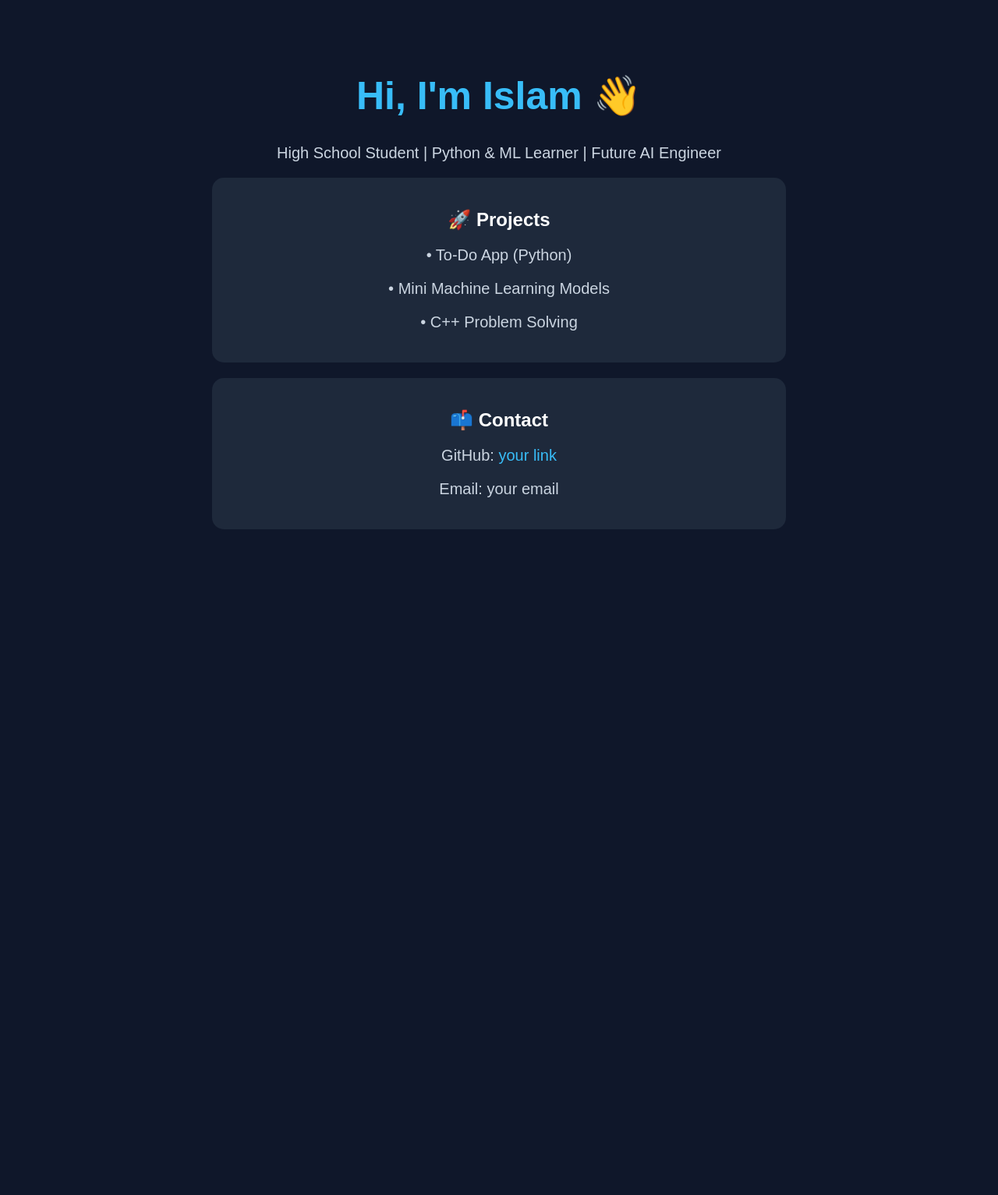
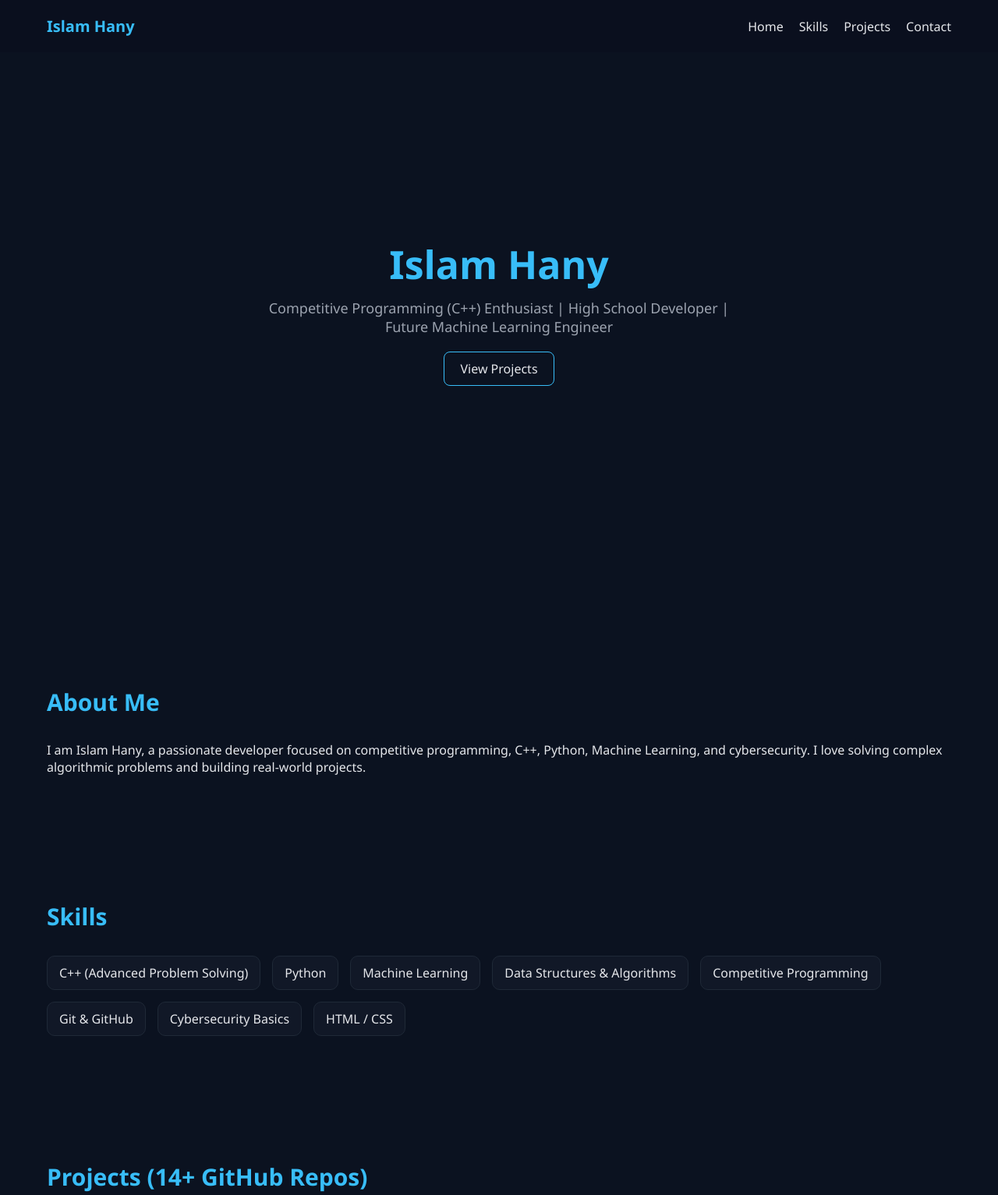
Before and after one commit to GftRr/GftRr.github.io, a plain HTML site: page index.html in a window 1280 px wide. Shown: the top 1533 px of the page at 78% size. Before the commit the page ends 800 px from the top, so only its background shows below. Drawn offline with Linux system fonts and the light colour scheme.

Commit message:
Revamp portfolio layout and styles
Updated the HTML structure and styling for the portfolio page.

```diff
--- a/index.html
+++ b/index.html
@@ -2,63 +2,223 @@
 <html lang="en">
 <head>
 <meta charset="UTF-8">
-    <title>Islam Portfolio</title>
+<meta name="viewport" content="width=device-width, initial-scale=1.0">
+<title>Islam Hany | Portfolio</title>
 <style>
-        body {
-            font-family: Arial;
-            margin: 0;
-            background: #0f172a;
-            color: white;
-            text-align: center;
+/* ===================== GLOBAL ===================== */
+*{
+margin:0;
+padding:0;
+box-sizing:border-box;
+font-family:'Segoe UI', Tahoma, Geneva, Verdana, sans-serif;
 }
 
-        .container {
-            padding: 60px;
+body{
+background:#0b1220;
+color:#e5e7eb;
+overflow-x:hidden;
 }
 
-        h1 {
-            font-size: 50px;
-            color: #38bdf8;
+a{
+color:inherit;
+text-decoration:none;
 }
 
-        p {
-            font-size: 20px;
-            color: #cbd5e1;
+/* ===================== NAVBAR ===================== */
+nav{
+display:flex;
+justify-content:space-between;
+align-items:center;
+padding:20px 60px;
+position:fixed;
+top:0;
+width:100%;
+background:rgba(10,15,30,0.8);
+backdrop-filter:blur(10px);
+z-index:1000;
 }
 
-        .card {
-            background: #1e293b;
-            padding: 20px;
-            margin: 20px auto;
-            width: 60%;
-            border-radius: 15px;
+nav h1{
+font-size:20px;
+color:#38bdf8;
 }
 
-        a {
-            color: #38bdf8;
-            text-decoration: none;
+nav ul{
+display:flex;
+gap:20px;
+list-style:none;
 }
+
+nav ul li:hover{
+color:#38bdf8;
+cursor:pointer;
+}
+
+/* ===================== HERO ===================== */
+.hero{
+height:100vh;
+display:flex;
+flex-direction:column;
+justify-content:center;
+align-items:center;
+text-align:center;
+padding:0 20px;
+}
+
+.hero h2{
+font-size:50px;
+color:#38bdf8;
+margin-bottom:10px;
+}
+
+.hero p{
+font-size:18px;
+color:#9ca3af;
+max-width:600px;
+}
+
+.btn{
+margin-top:20px;
+padding:10px 20px;
+border:1px solid #38bdf8;
+border-radius:8px;
+transition:0.3s;
+}
+
+.btn:hover{
+background:#38bdf8;
+color:#0b1220;
+}
+
+/* ===================== SECTIONS ===================== */
+section{
+padding:80px 60px;
+}
+
+.section-title{
+font-size:30px;
+margin-bottom:30px;
+color:#38bdf8;
+}
+
+/* ===================== SKILLS ===================== */
+.skills{
+display:flex;
+flex-wrap:wrap;
+gap:15px;
+}
+
+.skill{
+padding:10px 15px;
+background:#111827;
+border:1px solid #1f2937;
+border-radius:10px;
+}
+
+/* ===================== PROJECTS ===================== */
+.projects{
+display:grid;
+grid-template-columns:repeat(auto-fit,minmax(250px,1fr));
+gap:20px;
+}
+
+.card{
+background:#111827;
+padding:20px;
+border-radius:12px;
+transition:0.3s;
+border:1px solid #1f2937;
+}
+
+.card:hover{
+transform:translateY(-5px);
+border-color:#38bdf8;
+}
+
+/* ===================== CONTACT ===================== */
+.contact{
+text-align:center;
+}
+
+.contact a{
+display:block;
+margin:10px;
+color:#38bdf8;
+}
+
+footer{
+text-align:center;
+padding:20px;
+color:#6b7280;
+}
+
 </style>
 </head>
 <body>
 
-<div class="container">
-    <h1>Hi, I'm Islam 👋</h1>
-    <p>High School Student | Python & ML Learner | Future AI Engineer</p>
+<nav>
+<h1>Islam Hany</h1>
+<ul>
+<li>Home</li>
+<li>Skills</li>
+<li>Projects</li>
+<li>Contact</li>
+</ul>
+</nav>
 
-    <div class="card">
-        <h2>🚀 Projects</h2>
-        <p>• To-Do App (Python)</p>
-        <p>• Mini Machine Learning Models</p>
-        <p>• C++ Problem Solving</p>
+<div class="hero">
+<h2>Islam Hany</h2>
+<p>Competitive Programming (C++) Enthusiast | High School Developer | Future Machine Learning Engineer</p>
+<a class="btn" href="#projects">View Projects</a>
 </div>
 
+<section>
+<h2 class="section-title">About Me</h2>
+<p>
+I am Islam Hany, a passionate developer focused on competitive programming, C++, Python, Machine Learning, and cybersecurity.
+I love solving complex algorithmic problems and building real-world projects.
+</p>
+</section>
+
+<section>
+<h2 class="section-title">Skills</h2>
+<div class="skills">
+<div class="skill">C++ (Advanced Problem Solving)</div>
+<div class="skill">Python</div>
+<div class="skill">Machine Learning</div>
+<div class="skill">Data Structures & Algorithms</div>
+<div class="skill">Competitive Programming</div>
+<div class="skill">Git & GitHub</div>
+<div class="skill">Cybersecurity Basics</div>
+<div class="skill">HTML / CSS</div>
+</div>
+</section>
+
+<section id="projects">
+<h2 class="section-title">Projects (14+ GitHub Repos)</h2>
+<div class="projects">
 <div class="card">
-        <h2>📫 Contact</h2>
-        <p>GitHub: <a href="#">your link</a></p>
-        <p>Email: your email</p>
+<h3>My Projects Collection</h3>
+<p>14+ advanced projects including algorithms, ML models, and C++ solutions.</p>
+<a href="https://github.com/GftRr/MyProjects">View Repo</a>
+</div>
+<div class="card">
+<h3>GitHub Profile</h3>
+<p>Main repository and development activity.</p>
+<a href="https://github.com/GftRr">Visit GitHub</a>
 </div>
 </div>
+</section>
+
+<section class="contact">
+<h2 class="section-title">Contact</h2>
+<a href="mailto:eslamsalh.me@gmail.com">eslamsalh.me@gmail.com</a>
+<a href="https://github.com/GftRr">GitHub Profile</a>
+</section>
+
+<footer>
+<p>© 2026 Islam Hany. Built with passion 💻</p>
+</footer>
 
 </body>
 </html>
```
Lines whose indentation alone changed are shown as unchanged.
